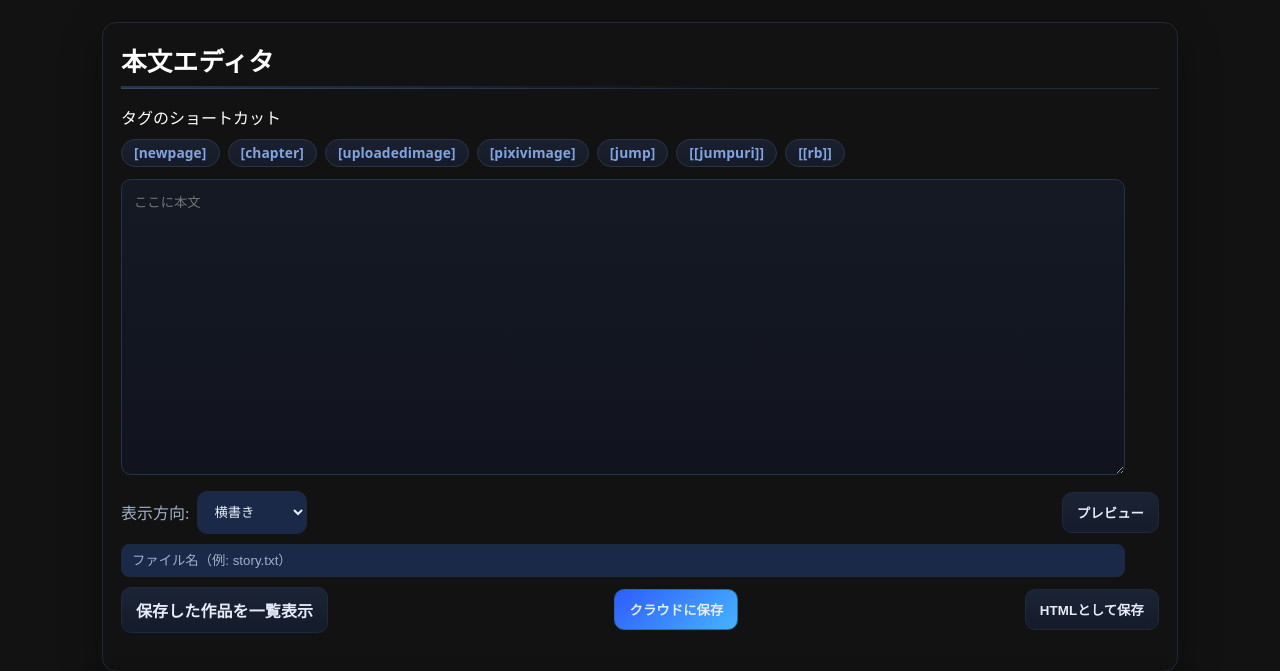
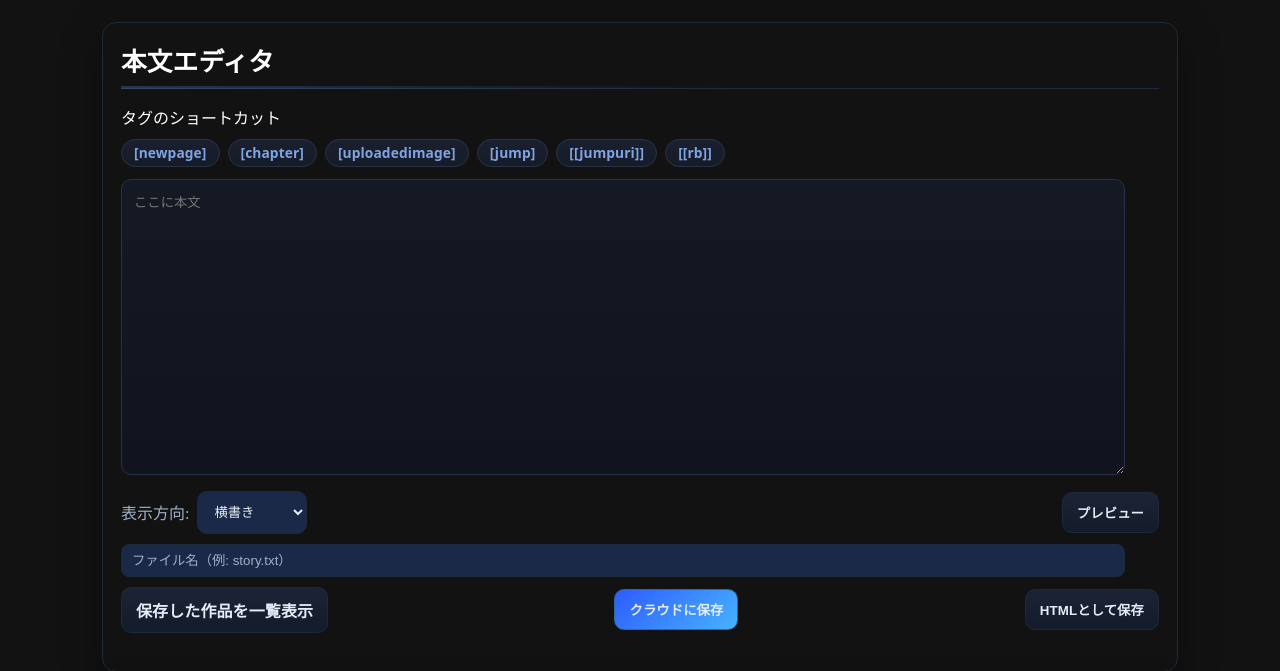
Before and after one commit to Pdwqag/PixiText, a Flask app: page / in a window 1280 px wide. Shown: the part 93-764 px from the top of the page. Run offline with Flask 3, Linux system fonts and the light colour scheme.

Commit message:
Remove pixivimage shortcut button

```diff
--- a/templates/index.html
+++ b/templates/index.html
@@ -13,12 +13,6 @@
       <button type="button" class="ins" data-insert="[newpage]">[newpage]</button>
       <button type="button" class="ins" data-insert="[chapter:章タイトル]">[chapter]</button>
       <button type="button" class="ins" data-insert="[uploadedimage:12345]">[uploadedimage]</button>
-      <button
-        type="button"
-        class="ins"
-        data-insert="[pixivimage:123456789]"
-        title="[pixivimage:作品ID@2] のようにページ番号も指定できます"
-      >[pixivimage]</button>
       <button type="button" class="ins" data-insert="[jump:2]">[jump]</button>
       <button type="button" class="ins" data-insert="[[jumpuri:タイトル > https://example.com]]">[[jumpuri]]</button>
       <button type="button" class="ins" data-insert="[[rb:漢字 > かんじ]]">[[rb]]</button>
```
